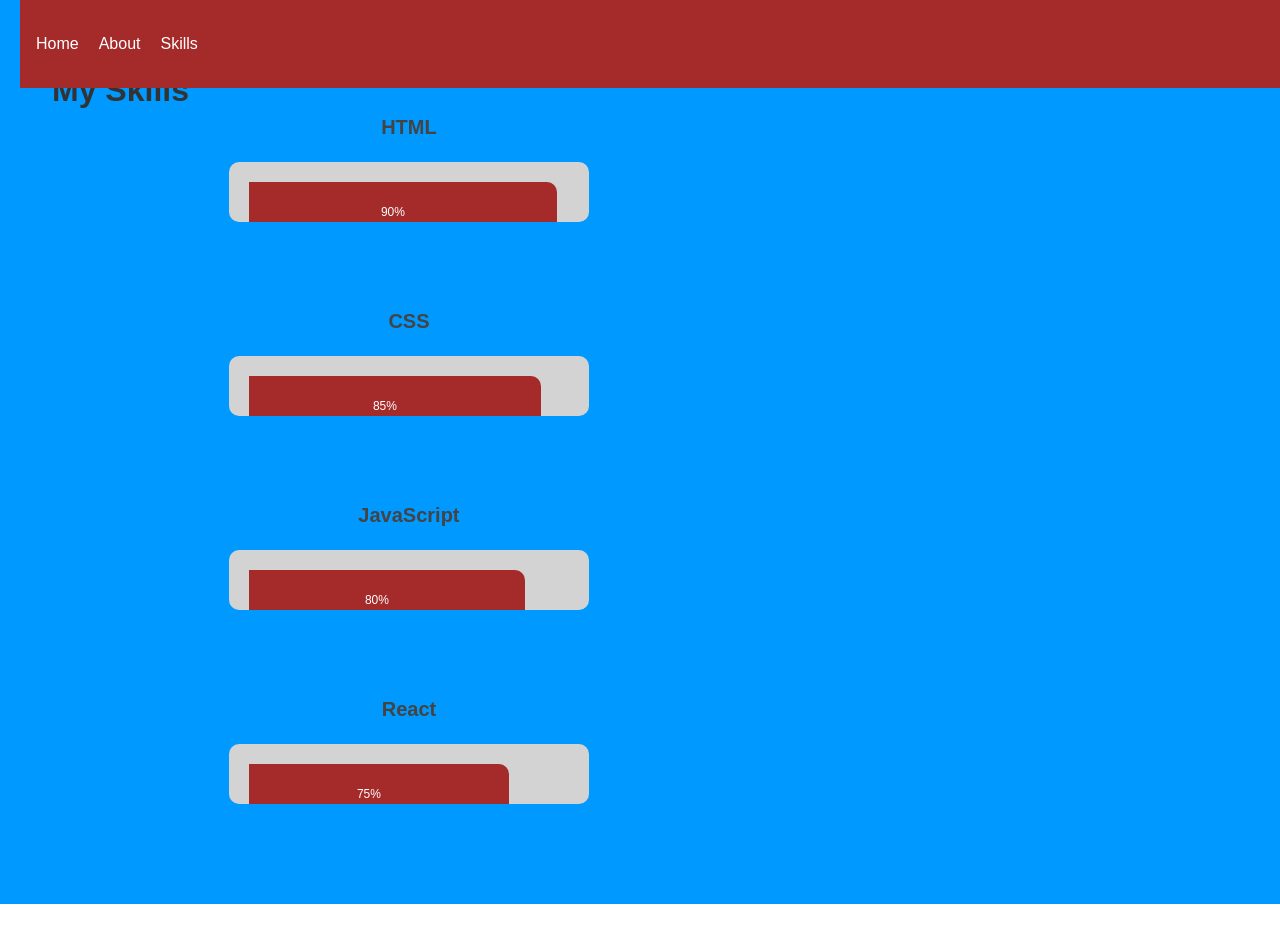
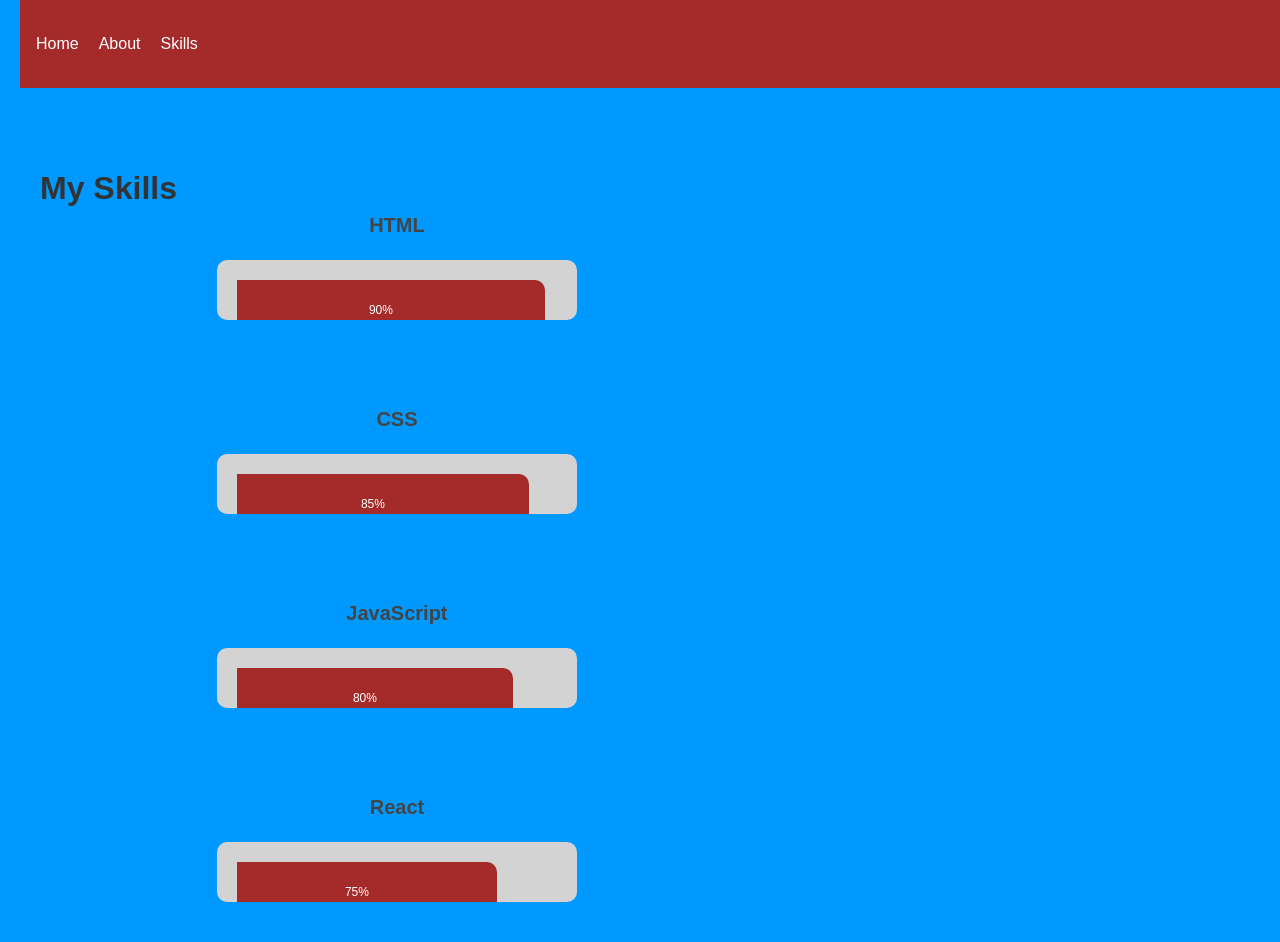
Before and after one commit to lornahmunene/Portfolio, a React (Vite) app: page /skills in a window 1280 px wide. Shown: the top 942 px of the page. Before the commit the page ends 904 px from the top, so only its background shows below. Built offline with nearby package versions, Linux system fonts and the light colour scheme.

Commit message:
improves skills page

```diff
--- a/src/components/styles.css
+++ b/src/components/styles.css
@@ -53,7 +53,7 @@
     color: white;
 }
 .skills-page {
-  padding: 2rem;
+  margin-top: 110px;
   height: 100vh;
   display: flex;
   align-items: flex-start;
```
